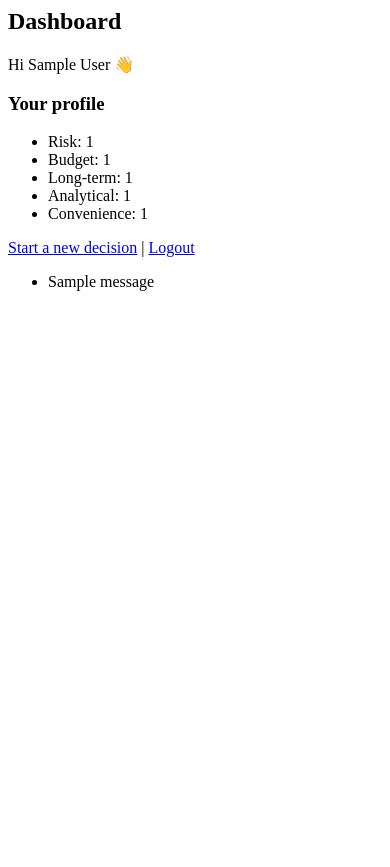
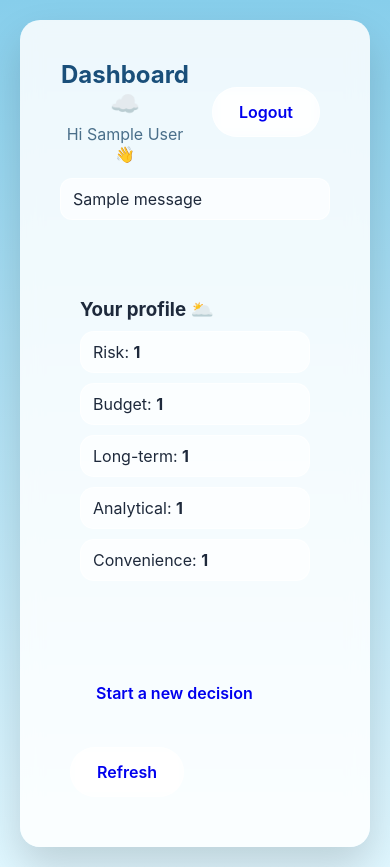
Before and after one commit to ateotheday/ChooseWise--Vonnue, a Flask app: page /dashboard in a window 390 px wide. Before the commit the page ends 291 px from the top, so only its background shows below. Run offline with Flask 3, Linux system fonts and the light colour scheme; the visitor is signed in with stand-in values (Sample User, id 1); tables that the repository leaves empty hold one stand-in row (values such as "Sample post"); one stand-in notice (Sample message) is shown.

```diff
--- a/app.py
+++ b/app.py
@@ -34,8 +34,12 @@ MATRIX_RETRIES = 2
 
 def _norm(s: str) -> str:
     return re.sub(r"\s+", " ", (s or "").strip().lower())
-
-
+#fallback code..if it fails to fetch reason from the KB
+def fallback_reason(option_name, criterion_name, importance, score, weighted):
+    return (
+        f"Heuristic fallback: '{criterion_name}' was weighted {importance}/5. "
+        f"'{option_name}' scored {score}/5, contributing +{weighted} to the total."
+    )
 def guess_decision_type(question: str) -> str:
     q = (question or "").lower()
     if any(k in q for k in ["job", "government", "govt", "private", "career", "placement", "internship", "salary", "offer"]):
@@ -789,7 +793,7 @@ def decision_debug(decision_id):
     })
 
 
-# ✅✅✅ NEW RESULT PAGE ROUTE
+#  NEW RESULT PAGE ROUTE
 @app.route("/decision/<int:decision_id>/result", methods=["GET"])
 @login_required
 def decision_result(decision_id):
--- a/static/css/index.css
+++ b/static/css/index.css
@@ -364,3 +364,53 @@ body.sky-quiz .quiz-btn:hover {
   from { opacity: 0; transform: translateY(20px); }
   to { opacity: 1; transform: translateY(0); }
 }
+
+
+#Dashboard
+.btn{
+  display:inline-block;
+  padding:10px 14px;
+  border-radius:12px;
+  border:0;
+  text-decoration:none;
+  font-weight:600;
+  cursor:pointer;
+}
+
+.btn-ghost{
+  background:rgba(255,255,255,0.55);
+  border:1px solid rgba(255,255,255,0.7);
+  backdrop-filter: blur(6px);
+}
+
+.alert{
+  padding:10px 12px;
+  border-radius:12px;
+  background: rgba(255,255,255,0.65);
+  border: 1px solid rgba(255,255,255,0.7);
+}
+
+.profile-grid{
+  display:grid;
+  grid-template-columns: repeat(2, minmax(0, 1fr));
+  gap:10px;
+}
+
+.pill{
+  padding:10px 12px;
+  border-radius:14px;
+  background: rgba(255,255,255,0.65);
+  border: 1px solid rgba(255,255,255,0.7);
+}
+
+.empty{
+  margin-top:18px;
+  padding:16px;
+  border-radius:16px;
+  background: rgba(255,255,255,0.55);
+  border: 1px dashed rgba(255,255,255,0.75);
+}
+
+@media(max-width:520px){
+  .profile-grid{ grid-template-columns: 1fr; }
+}
--- a/static/css/style.css
+++ b/static/css/style.css
@@ -491,3 +491,6 @@ input:focus {
 .tbl thead th {
   opacity: .9
 }
+
+
+/*drop down style for decision */
--- a/static/decision.js
+++ b/static/decision.js
@@ -255,7 +255,7 @@ document.addEventListener("DOMContentLoaded", () => {
       showToast("Saved ");
       $("finalHint").textContent = `Saved ✅ Decision ID: ${out.decision_id}`;
 
-      // ✅ redirect to result page
+      //  redirect to result page
       window.location.href = out.result_url || `/decision/${out.decision_id}/result`;
 
     } catch (err) {
--- a/templates/dashboard.html
+++ b/templates/dashboard.html
@@ -1,24 +1,65 @@
-<h2>Dashboard</h2>
-<p>Hi {{ name }} 👋</p>
+<!DOCTYPE html>
+<html lang="en">
+<head>
+  <meta charset="UTF-8" />
+  <meta name="viewport" content="width=device-width, initial-scale=1"/>
+  <title>Dashboard</title>
+  <link rel="stylesheet" href="{{ url_for('static', filename='css/index.css') }}">
+</head>
 
-{% if profile %}
-  <h3>Your profile</h3>
-  <ul>
-    <li>Risk: {{ profile["risk"] }}</li>
-    <li>Budget: {{ profile["budget"] }}</li>
-    <li>Long-term: {{ profile["long_term"] }}</li>
-    <li>Analytical: {{ profile["analytical"] }}</li>
-    <li>Convenience: {{ profile["convenience"] }}</li>
-  </ul>
-{% else %}
-  <p>No profile found. Please take the quiz.</p>
-{% endif %}
+<body class="sky-quiz">
 
-<a href="{{ url_for('decision') }}">Start a new decision</a> |
-<a href="{{ url_for('logout') }}">Logout</a>
+  <div class="quiz-container">
+    <div class="quiz-card">
 
-{% with messages = get_flashed_messages() %}
-  {% if messages %}
-    <ul>{% for m in messages %}<li>{{ m }}</li>{% endfor %}</ul>
-  {% endif %}
-{% endwith %}
+      <div style="display:flex; align-items:center; justify-content:space-between; gap:12px;">
+        <div>
+          <h2 style="margin:0;">Dashboard ☁️</h2>
+          <p class="subtitle" style="margin:6px 0 0;">Hi {{ name }} 👋</p>
+        </div>
+
+        <a class="btn btn-ghost" href="{{ url_for('logout') }}">Logout</a>
+      </div>
+
+      {% with messages = get_flashed_messages() %}
+        {% if messages %}
+          <div style="margin-top:14px;">
+            {% for m in messages %}
+              <div class="alert">{{ m }}</div>
+            {% endfor %}
+          </div>
+        {% endif %}
+      {% endwith %}
+
+      {% if profile %}
+        <div class="section" style="margin-top:18px;">
+          <h3 style="margin:0 0 10px;">Your profile 🌥️</h3>
+
+          <div class="profile-grid">
+            <div class="pill">Risk: <b>{{ profile["risk"] }}</b></div>
+            <div class="pill">Budget: <b>{{ profile["budget"] }}</b></div>
+            <div class="pill">Long-term: <b>{{ profile["long_term"] }}</b></div>
+            <div class="pill">Analytical: <b>{{ profile["analytical"] }}</b></div>
+            <div class="pill">Convenience: <b>{{ profile["convenience"] }}</b></div>
+          </div>
+        </div>
+      {% else %}
+        <div class="empty">
+          <p style="margin:0;">No profile found ☁️</p>
+          <p class="subtitle" style="margin:8px 0 0;">Please take the quiz first.</p>
+          <div style="margin-top:12px;">
+            <a class="btn" href="{{ url_for('quiz') }}">Take quiz</a>
+          </div>
+        </div>
+      {% endif %}
+
+      <div style="display:flex; gap:10px; margin-top:18px; flex-wrap:wrap;">
+        <a class="btn" href="{{ url_for('decision') }}">Start a new decision</a>
+        <a class="btn btn-ghost" href="{{ url_for('dashboard') }}">Refresh</a>
+      </div>
+
+    </div>
+  </div>
+
+</body>
+</html>
--- a/templates/decision.html
+++ b/templates/decision.html
@@ -90,7 +90,7 @@
           </div>
 
           <div>
-            <select class="small" id="criteriaImportance">
+           <select class="small niceSelect" id="criteriaImportance">
               <option value="1">Importance 1/5</option>
               <option value="2">Importance 2/5</option>
               <option value="3" selected>Importance 3/5</option>
```
Also changed, not shown: knowledgeBaseFiles/finance/finance.md (added, +33 -0 lines), knowledgeBaseFiles/health/health.md (added, +33 -0 lines), knowledgeBaseFiles/purchase/purchase.md (added, +33 -0 lines), knowledgeBaseFiles/relationship/relationship_1.md (added, +33 -0 lines), knowledgeBaseFiles/education/education.md (added), knowledgeBaseFiles/travel/travel.md (added).
